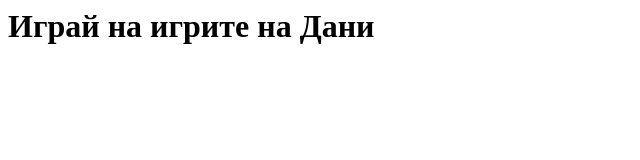
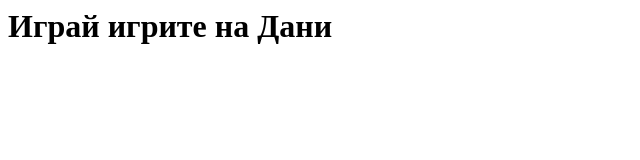
Before and after one commit to danielzlatarev/games, a plain HTML site: page index.html in a window 1280 px wide. Shown: the whole page, without its empty margins (0-640 px from the left). Drawn offline with Linux system fonts and the light colour scheme.

Commit message:
Update index.html

```diff
--- a/index.html
+++ b/index.html
@@ -3,6 +3,6 @@
     <title>Игрите на Дани</title>
   </head>
   <body>
-    <h1>Играй на игрите на Дани</h1>
+    <h1>Играй игрите на Дани</h1>
   </body>
 </html>
```
